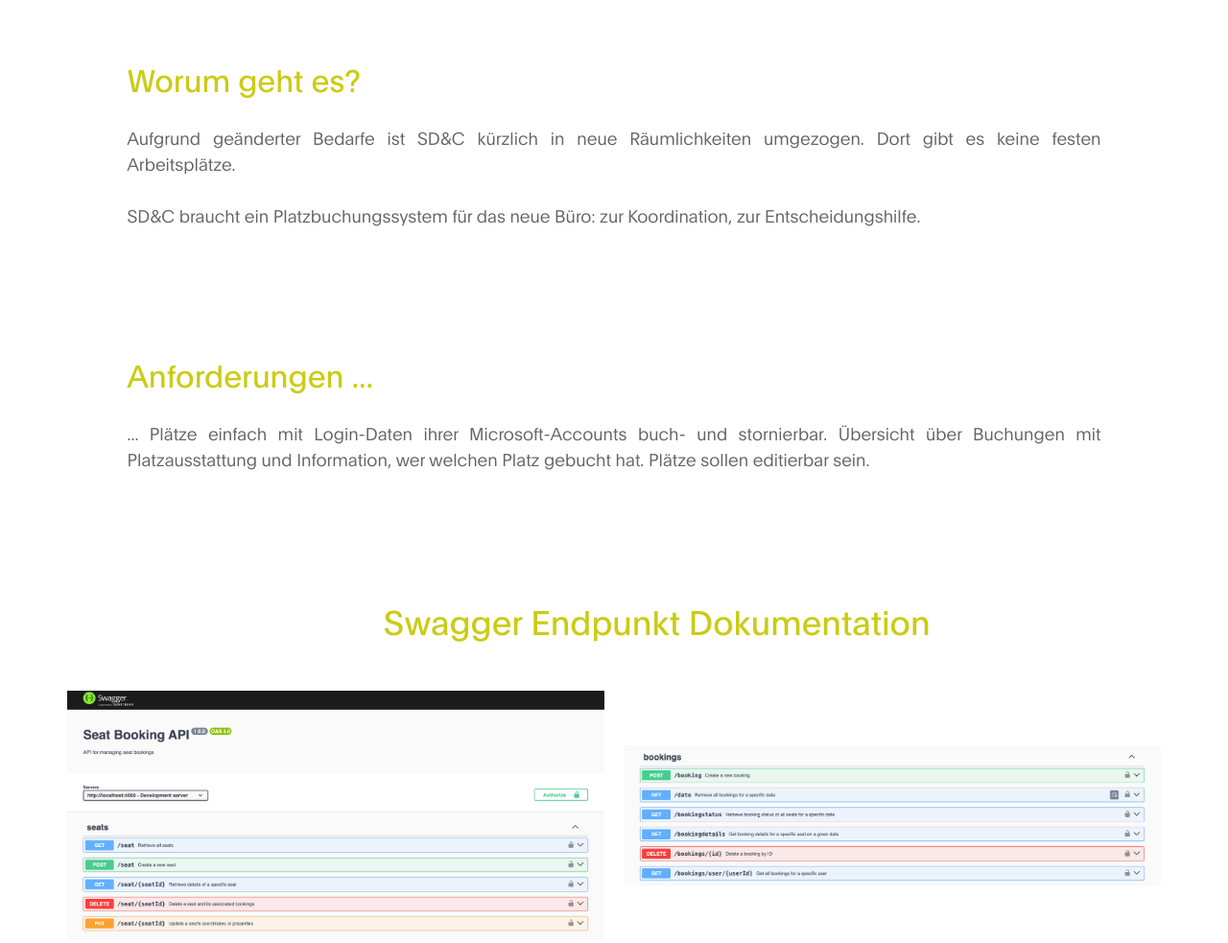
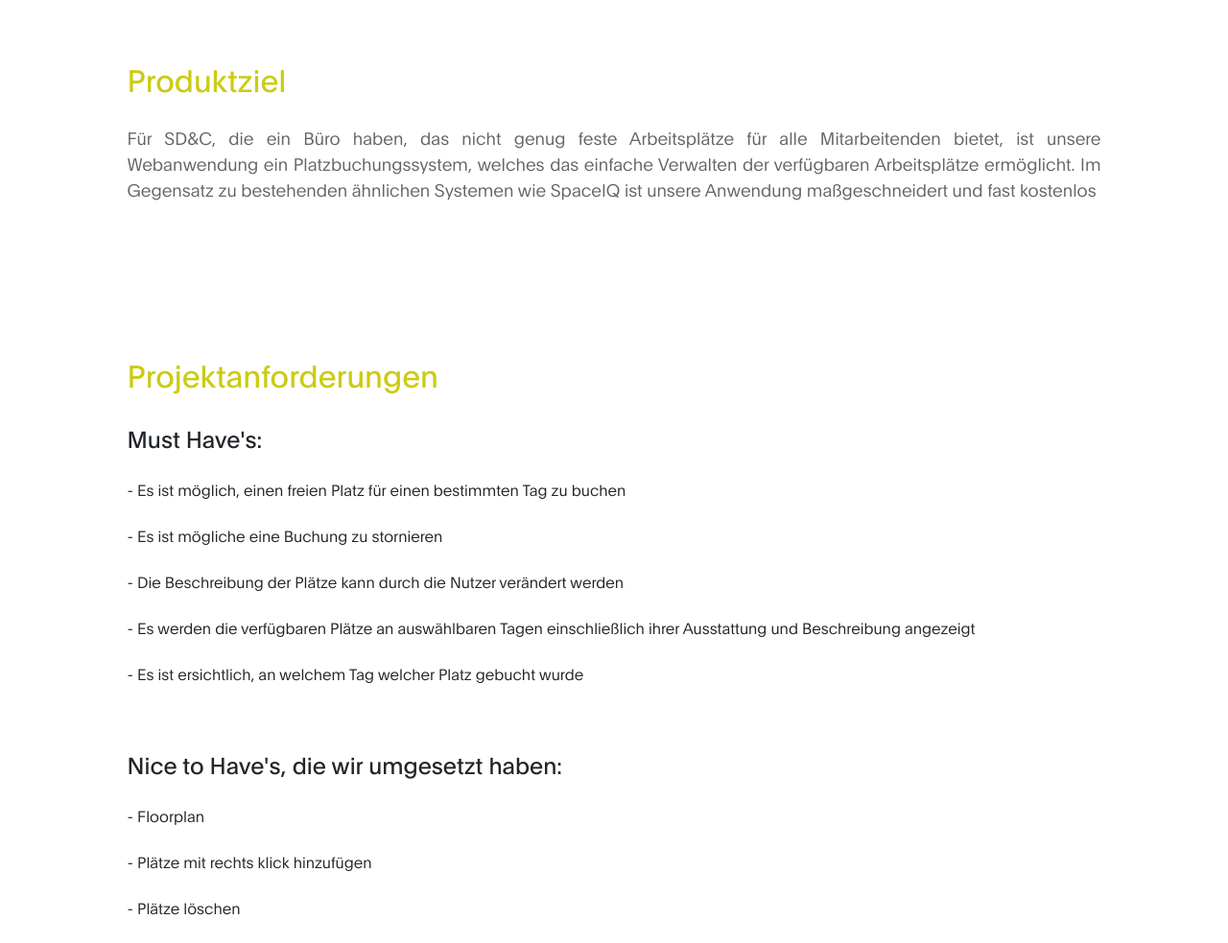
Before and after one commit to melisa-cihan/sdc-website, a plain HTML site: page index.html in a window 1280 px wide. Shown: the part 880-1863 px from the top of the page at 96% size. Drawn offline with Linux system fonts and the light colour scheme; files whose address does not match are found by name.

Commit message:
add projektanfordeurngen + ziel

```diff
--- a/index.html
+++ b/index.html
@@ -135,7 +135,7 @@
             <div class="collapse navbar-collapse" id="navbarNav">
                 <ul class="navbar-nav ml-auto">
                     <li class="nav-item">
-                        <a href="#ziel" class="nav-link smoothScroll" style="color: white;">Aufgabe</a>
+                        <a href="#ziel" class="nav-link smoothScroll" style="color: white;">Anforderungen</a>
                     </li>
                     <li class="nav-item">
                         <a href="#ergebnisse" class="nav-link smoothScroll" style="color: white;">Ergebnisse</a>
@@ -193,13 +193,11 @@
         <div class="row justify-content-center">
             <div class="col-lg-11 mx-auto col-md-10 col-12 text-center">
                 <div class="about-info" style="text-align: justify;">
-                    <h2 class="mb-4" data-aos="fade-up"><strong>Worum geht es?</strong></h2>
+                    <h2 class="mb-4" data-aos="fade-up"><strong>Produktziel</strong></h2>
                     <p class="mb-0" data-aos="fade-up"
-                       style="margin: 0 auto; max-width: 2000px;"> Aufgrund geänderter Bedarfe ist SD&C kürzlich in neue Räumlichkeiten umgezogen. Dort gibt es
-                       keine festen Arbeitsplätze.<br><br>
+                       style="margin: 0 auto; max-width: 2000px;"> Für SD&C, die ein Büro haben, das nicht genug feste Arbeitsplätze für alle Mitarbeitenden bietet, ist unsere Webanwendung ein Platzbuchungssystem, welches das einfache Verwalten der verfügbaren Arbeitsplätze ermöglicht. Im Gegensatz zu bestehenden ähnlichen Systemen wie SpaceIQ ist unsere Anwendung maßgeschneidert und fast kostenlos<br><br>
 
-                       SD&C braucht ein Platzbuchungssystem für das neue Büro: zur Koordination, zur
-                       Entscheidungshilfe.
+
                 </div>
             </div>
         </div>
@@ -211,10 +209,22 @@
         <div class="row justify-content-center">
             <div class="col-lg-11 col-md-10 col-12">
                 <div class="about-info" style="text-align: justify;">
-                    <h2 class="mb-4" data-aos="fade-up"><strong>Anforderungen ...</strong></h2>
-                    <p class="mb-0" data-aos="fade-up" style="max-width: 2000px;"> ... Plätze einfach mit Login-Daten ihrer Microsoft-Accounts buch- und stornierbar.
-                        Übersicht über Buchungen mit Platzausstattung und Information, wer welchen Platz gebucht hat.
-                        Plätze sollen editierbar sein. </p>
+                    <h2 class="mb-4" data-aos="fade-up"><strong>Projektanforderungen</strong></h2>
+                    <p class="mb-0" data-aos="fade-up" style="max-width: 2000px;">
+                        <h3>Must Have's:</h3>
+                        <br> - Es ist möglich, einen freien Platz für einen bestimmten Tag zu buchen </br>
+                        <br> - Es ist mögliche eine Buchung zu stornieren </br>
+                        <br> - Die Beschreibung der Plätze kann durch die Nutzer verändert werden </br>
+                        <br> - Es werden die verfügbaren Plätze an auswählbaren Tagen einschließlich ihrer Ausstattung und Beschreibung angezeigt </br>
+                        <br> - Es ist ersichtlich, an welchem Tag welcher Platz gebucht wurde </br> </p>
+                        <br></br>
+                        <h3>Nice to Have's, die wir umgesetzt haben:</h3>
+                        <br> - Floorplan </br>
+                        <br> - Plätze mit rechts klick hinzufügen</br>
+                        <br> - Plätze löschen </br>
+                        <br> - Elemente der Barrierefreiheit  </br>
+
+
                 </div>
             </div>
         </div>
```
